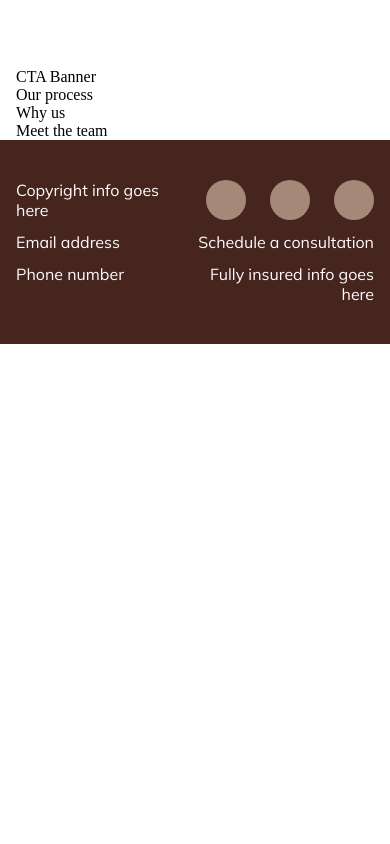
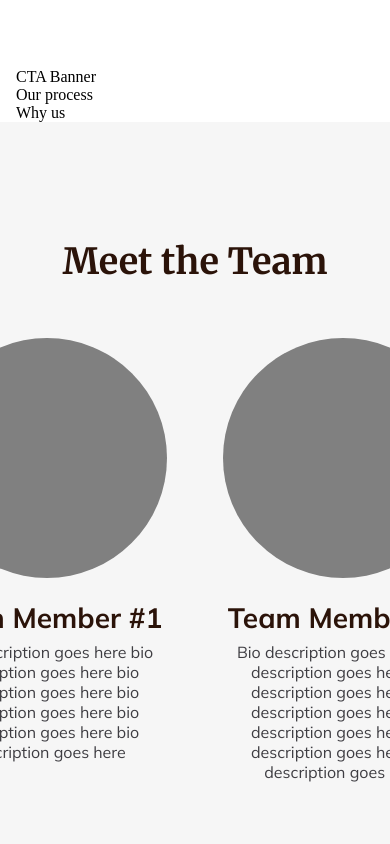
Before and after one commit to dot-slash-digital/tng-web, a Next.js app: page / in a window 390 px wide. Shown: the part 1680-2524 px from the top of the page. Before the commit the page ends 2024 px from the top, so only its background shows below. Built offline with nearby package versions, Linux system fonts and the light colour scheme.

Commit message:
[Home Page - Meet The Team] Desktop breakpoint (#5)
* first commit

* second commit

* .

* prettier

* Code fixes

---------

Co-authored-by: Matthew Bierman <matthew.bierman2@gmail.com>

```diff
--- a/app/components/home/meet-the-team.tsx
+++ b/app/components/home/meet-the-team.tsx
@@ -8,7 +8,23 @@ export default () => {
 
   return (
     <div className={styles.component}>
-      <SectionContainer>Meet the team</SectionContainer>
+      <SectionContainer>
+        <div className={styles.content}>
+          <div className={styles.title}>{title}</div>
+          <div className={styles.grid}>
+            {teamMembers.map(({ description, image, title }, index) => (
+              <div className={styles.item} key={index}>
+                <div
+                  className={styles["item-image"]}
+                  style={{ backgroundColor: `url(${image})` }}
+                />
+                <div className={styles["item-title"]}>{title}</div>
+                <div className={styles["item-description"]}>{description}</div>
+              </div>
+            ))}
+          </div>
+        </div>
+      </SectionContainer>
     </div>
   );
 };
--- a/app/styles/components/home/meet-the-team.module.scss
+++ b/app/styles/components/home/meet-the-team.module.scss
@@ -0,0 +1,53 @@
+@use "@colors" as colors;
+@use "@fonts" as fonts;
+
+.component {
+  background: colors.$gray-100;
+  padding: 120px 0;
+}
+
+.content {
+  display: flex;
+  flex-direction: column;
+  align-items: center;
+  gap: 56px;
+}
+
+.title {
+  @include fonts.header-2;
+  color: colors.$brown-600;
+  text-align: center;
+}
+
+.grid {
+  display: grid;
+  grid-template-columns: repeat(2, 1fr);
+  gap: 56px;
+}
+
+.item {
+  display: flex;
+  flex-direction: column;
+  align-items: center;
+}
+
+.item-image {
+  height: 240px;
+  width: 240px;
+  background: gray;
+  border-radius: 50%;
+  margin-bottom: 24px;
+}
+
+.item-title {
+  @include fonts.header-4;
+  color: colors.$brown-600;
+  text-align: center;
+  margin-bottom: 8px;
+}
+
+.item-description {
+  @include fonts.paragraph;
+  color: colors.$gray-300;
+  text-align: center;
+}
```
